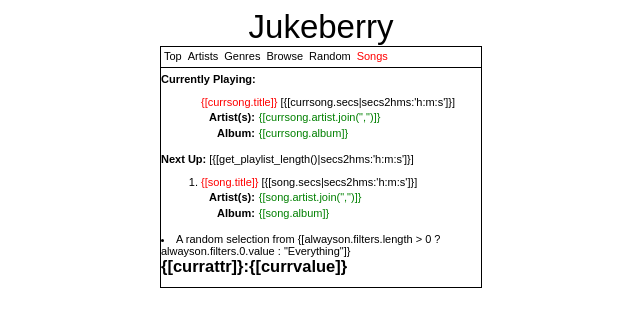
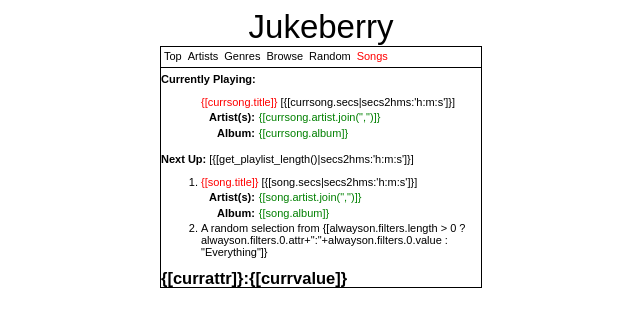
Before and after one commit to chepazzo/Jukeberry, a Flask app: page / in a window 1280 px wide. Shown: the top 329 px of the page, without its empty margins (319-959 px from the left). Run offline with Flask 2, Linux system fonts and the light colour scheme; parts of the project's set-up code (start-up, migrations or seed data) failed here and were passed over; some libraries are stand-ins or nearby versions.

Commit message:
Fixed display of alwayson.

```diff
--- a/jukeberry/templates/JukeCtrl.js
+++ b/jukeberry/templates/JukeCtrl.js
@@ -75,12 +75,13 @@
         var filter = {};
         var data = {
             "status":action,
-            "filters":[filter]
+            "filters":[]
         };
         $scope.alwayson = data;
         if (attr != '' && value != '') {
             filter['attr'] = attr;
             filter['value'] = value;
+            data.filters.push(filter);
         }
         var url = '{{url_for('set_alwayson')}}';
         var method = 'POST';
--- a/jukeberry/templates/index.html
+++ b/jukeberry/templates/index.html
@@ -81,10 +81,11 @@
                  </table>
                </span>
              </li>
+             <li ng-show='alwayson.status && currsong'>
+                 A random selection from
+                 {[alwayson.filters.length > 0 ? alwayson.filters.0.attr+":"+alwayson.filters.0.value : "Everything"]}
+             </li>
          </ol>
-        <li ng-show='alwayson.status'>
-            A random selection from {[alwayson.filters.length > 0 ? alwayson.filters.0.value : "Everything"]}
-        </li>
        </div><!-- id='playlist' -->
      </div><!-- id='current' -->
 
```
Also changed, not shown: jukeberry/templates/settings.html (+5 -3 lines).
